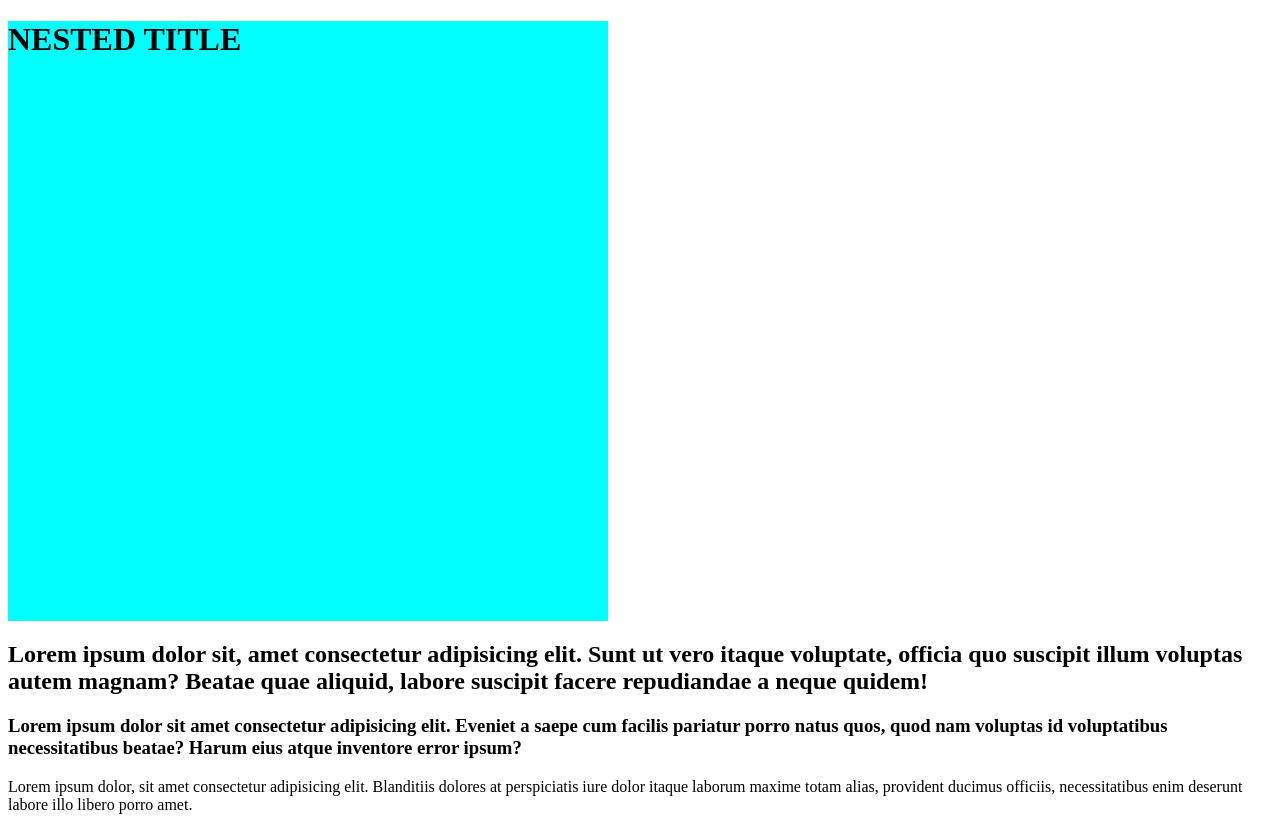
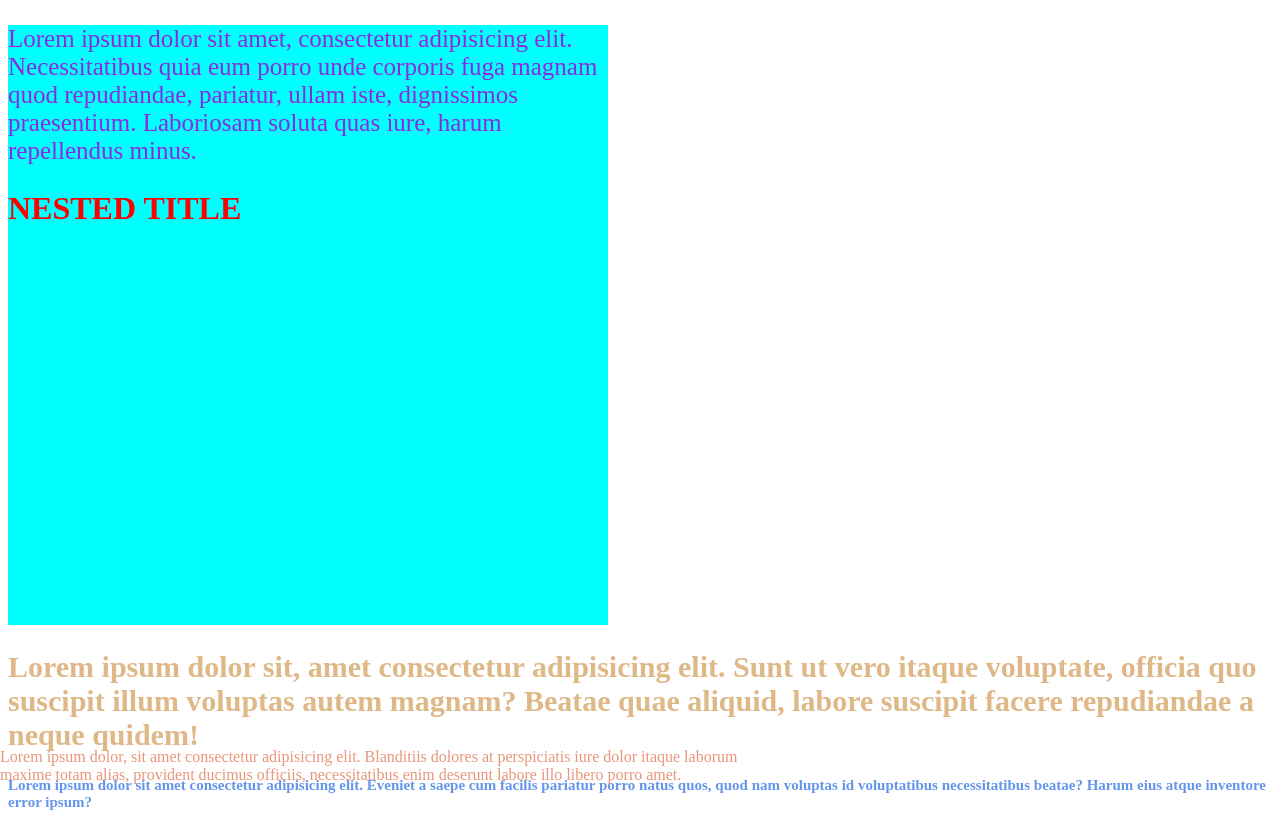
Before and after one commit to giosue-santoro/html-sass-first, a website: page index.html in a window 1280 px wide. Drawn offline with Linux system fonts and the light colour scheme.

Commit message:
varie prove

```diff
--- a/index.html
+++ b/index.html
@@ -9,10 +9,15 @@
 </head>
 <body>
     <div id="container">
+        <div class="content">
+            <p class="content-p">Lorem ipsum dolor sit amet, consectetur adipisicing elit. Necessitatibus quia eum porro unde corporis fuga magnam quod repudiandae, pariatur, ullam iste, dignissimos praesentium. Laboriosam soluta quas iure, harum repellendus minus.</p>
+        </div>
         <h1>NESTED TITLE</h1>
     </div>
-    <h2>Lorem ipsum dolor sit, amet consectetur adipisicing elit. Sunt ut vero itaque voluptate, officia quo suscipit illum voluptas autem magnam? Beatae quae aliquid, labore suscipit facere repudiandae a neque quidem!</h2>
-    <h3>Lorem ipsum dolor sit amet consectetur adipisicing elit. Eveniet a saepe cum facilis pariatur porro natus quos, quod nam voluptas id voluptatibus necessitatibus beatae? Harum eius atque inventore error ipsum?</h3>
-    <p>Lorem ipsum dolor, sit amet consectetur adipisicing elit. Blanditiis dolores at perspiciatis iure dolor itaque laborum maxime totam alias, provident ducimus officiis, necessitatibus enim deserunt labore illo libero porro amet.</p>
+    <div class="lorem">
+        <h2 class="lorem-first">Lorem ipsum dolor sit, amet consectetur adipisicing elit. Sunt ut vero itaque voluptate, officia quo suscipit illum voluptas autem magnam? Beatae quae aliquid, labore suscipit facere repudiandae a neque quidem!</h2>
+        <h3 class="lorem-second">Lorem ipsum dolor sit amet consectetur adipisicing elit. Eveniet a saepe cum facilis pariatur porro natus quos, quod nam voluptas id voluptatibus necessitatibus beatae? Harum eius atque inventore error ipsum?</h3>
+        <p class="lorem-paragraph">Lorem ipsum dolor, sit amet consectetur adipisicing elit. Blanditiis dolores at perspiciatis iure dolor itaque laborum maxime totam alias, provident ducimus officiis, necessitatibus enim deserunt labore illo libero porro amet.</p>
+    </div>
 </body>
 </html>
--- a/src/app.scss
+++ b/src/app.scss
@@ -2,4 +2,34 @@
   background-color: aqua;
   width: 600px;
   height: 600px;
+
+  h1 {
+    color: red;
+  }
+
+  .content {
+    &-p {
+      font-size: 25px;
+      color: blueviolet;
+    }
+  }
 }
+
+.lorem {
+  &-first {
+    color: burlywood;
+    font-size: 30px;
+  }
+
+  &-second {
+    font-size: 15px;
+    color: cornflowerblue;
+  }
+
+  &-paragraph {
+    position: absolute;
+    bottom: 0;
+    right: 500px;
+    color: darksalmon;
+  }
+}
```
Also changed, not shown: dist/app.css.
